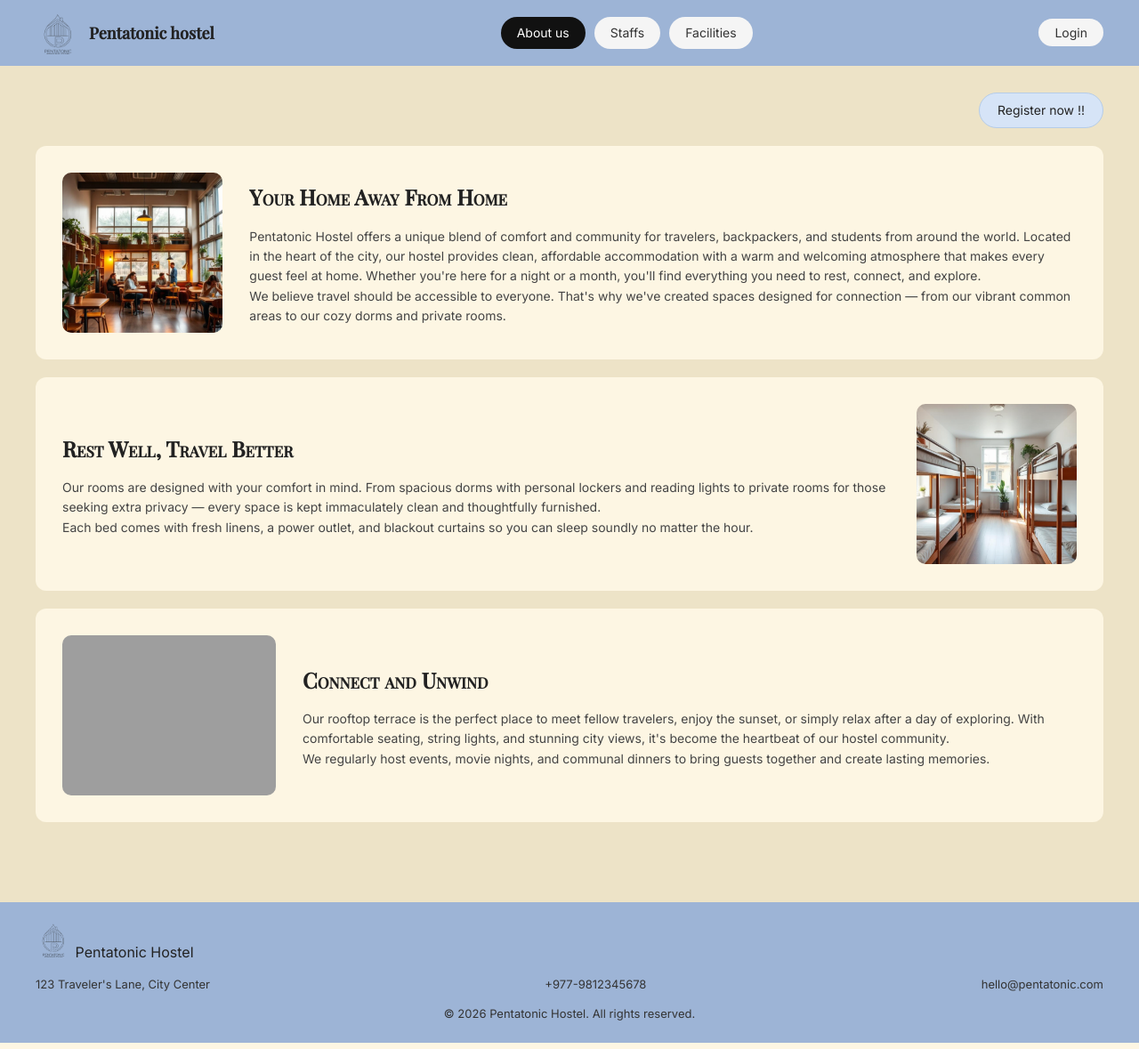
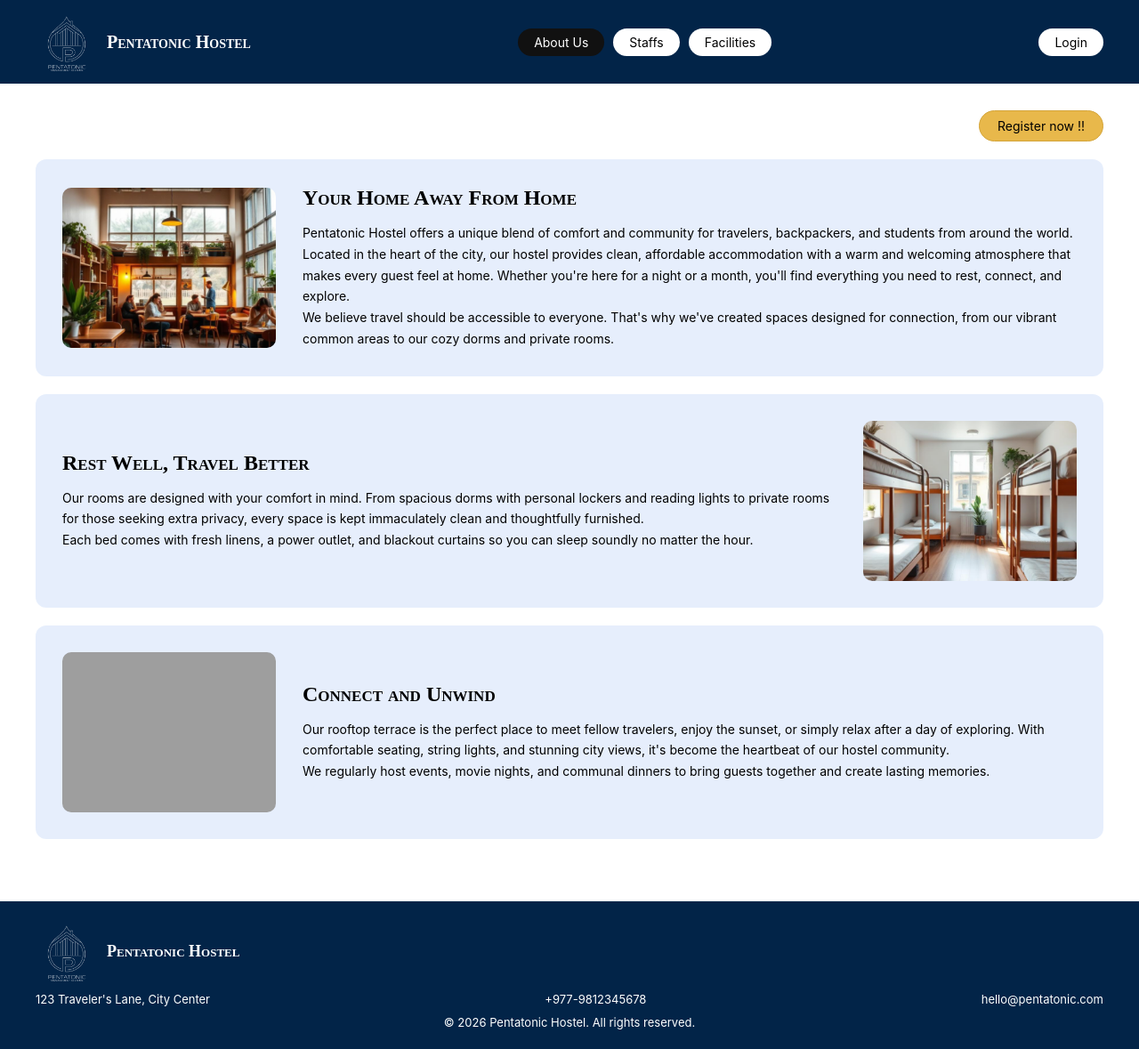
Before and after one commit to kraneelManandhar/HostelManagementSystem, a PHP site: page /HOSTELMANAGEMENTSYSTEM/ in a window 1280 px wide. Shown: the whole page at 89% size. Run offline with PHP 8.4, Linux system fonts and the light colour scheme; some libraries are stand-ins or nearby versions; grey boxes are pictures that could not be loaded.

Commit message:
Updated homepage with color theme

```diff
--- /dev/null
+++ b/controllers/PageController.php
@@ -0,0 +1,21 @@
+<?php
+
+class PageController {
+
+    // Landing page
+    public function home() {
+        require __DIR__ . '/../views/pages/about.php';
+    }
+
+    public function about() {
+        require __DIR__ . '/../views/pages/about.php';
+    }
+
+    public function staff() {
+        require __DIR__ . '/../views/pages/staff.php';
+    }
+
+    public function facilities() {
+        require __DIR__ . '/../views/pages/facilities.php';
+    }
+}
--- a/public/css/style.css
+++ b/public/css/style.css
@@ -1,24 +1,62 @@
-/* =============================================
-   1. RESET & BASE
-   ============================================= */
+/* CSS VARIABLES */
+:root {
+  /* Core Colors */
+  --white: #ffffff;
+  --black: #000000;
+  --primary-dark: #022448;
+  --light-blue: #aac4f54a;
+  --hover-blue: #c8d9ed;
+  --accent-yellow: #e8b84b;
+  --accent-yellow-dark: #d4a438;
+
+  /* Navbar */
+  --nav-bg: var(--primary-dark);
+  --nav-link-bg: var(--white);
+  --nav-link-text: var(--black);
+  --nav-link-hover: var(--hover-blue);
+  --nav-active-bg: #111;
+  --nav-active-text: var(--white);
+
+  /* Buttons */
+  --login-bg: var(--white);
+  --login-text: var(--black);
+  --login-hover: var(--hover-blue);
+
+  --register-bg: var(--accent-yellow);
+  --register-text: var(--black);
+  --register-border: var(--accent-yellow-dark);
+  --register-hover: var(--accent-yellow-dark);
+
+  /* Sections */
+  --section-bg: var(--light-blue);
+  --text-dark: var(--black);
+
+  /* Footer */
+  --footer-bg: var(--primary-dark);
+  --footer-text: var(--white);
+
+  /* Logo */
+  --logo-size: 70px;
+  --logo-filter: invert(1);
+}
+
+/* RESET */
 * {
   margin: 0;
   padding: 0;
   box-sizing: border-box;
 }
 
+/* BODY */
 body {
   font-family: "Inter", sans-serif;
-  background-color: #ede3c7; /* Warm cream background */
-  color: #222;
-  line-height: 1.6;
+  background-color: var(--white);
+  color: var(--black);
 }
 
-/* =============================================
-   2. NAVBAR
-   ============================================= */
+/* NAVBAR */
 .navbar {
-  background-color: #9db4d6; /* Soft blue */
+  background-color: var(--nav-bg);
   padding: 12px 40px;
 }
 
@@ -28,54 +66,83 @@ body {
   align-items: center;
 }
 
+/* LOGO */
 .logo {
+  font-family: "Playfair Display", serif;
+  font-weight: 800;
+  font-size: 18px;
+}
+
+/* FIX: clickable logo */
+.logo a {
   display: flex;
   align-items: center;
   gap: 10px;
+  text-decoration: none;
+  color: var(--white);
+  font-family: "Playfair Display", serif;
   font-weight: 800;
-  font-size: 18px;
-  font-family: "Playfair Display", serif;
+  font-size: 20px;
+  font-variant: small-caps;
+}
+
+.logo a:visited {
+  color: var(--white);
 }
 
 .logo img {
-  width: 50px;
-  height: 50px;
+  width: var(--logo-size);
+  height: var(--logo-size);
   object-fit: contain;
+  filter: var(--logo-filter);
 }
 
+/* NAV LINKS */
 .nav-links {
   display: flex;
   gap: 10px;
 }
 
-.nav-links a,
-.login-btn {
+.nav-links a {
   text-decoration: none;
-  color: #333;
+  color: var(--nav-link-text);
   padding: 7px 18px;
   border-radius: 20px;
-  background-color: #f5f5f5;
+  background-color: var(--nav-link-bg);
   font-size: 14px;
   transition: 0.2s;
 }
 
-.nav-links a:hover,
-.login-btn:hover {
-  background-color: #e0e0e0;
+.nav-links a:hover {
+  background-color: var(--nav-link-hover);
 }
 
 .nav-links a.active {
-  background-color: #111;
-  color: #fff;
+  background-color: var(--nav-active-bg);
+  color: var(--nav-active-text);
 }
 
-/* =============================================
-   3. MAIN CONTENT
-   ============================================= */
+/* LOGIN BUTTON */
+.login-btn {
+  text-decoration: none;
+  padding: 7px 18px;
+  border-radius: 20px;
+  background-color: var(--login-bg);
+  color: var(--login-text);
+  font-size: 14px;
+  transition: 0.2s;
+}
+
+.login-btn:hover {
+  background-color: var(--login-hover);
+}
+
+/* MAIN CONTENT */
 .main-content {
   padding: 30px 40px;
 }
 
+/* REGISTER BUTTON */
 .register-bar {
   display: flex;
   justify-content: flex-end;
@@ -84,26 +151,25 @@ body {
 
 .register-btn {
   text-decoration: none;
-  background-color: #d6e4f7;
-  color: #222;
+  background-color: var(--register-bg);
+  color: var(--register-text);
   padding: 8px 20px;
   border-radius: 20px;
   font-size: 14px;
-  border: 1px solid #b5cce8;
+  border: 1px solid var(--register-border);
+  transition: 0.2s;
 }
 
 .register-btn:hover {
-  background-color: #c0d6ef;
+  background-color: var(--register-hover);
 }
 
-/* =============================================
-   4. LANDING PAGE SECTIONS
-   ============================================= */
+/* SECTION BLOCK */
 .section-block {
   display: flex;
   align-items: center;
   gap: 30px;
-  background-color: #fdf6e3;
+  background-color: var(--section-bg);
   border-radius: 12px;
   padding: 30px;
   margin-bottom: 20px;
@@ -117,52 +183,61 @@ body {
   width: 240px;
   height: 180px;
   object-fit: cover;
+  flex-shrink: 0;
   border-radius: 10px;
 }
 
+/* TEXT */
 .section-text h2 {
   font-family: "Playfair Display", serif;
   font-size: 24px;
   margin-bottom: 14px;
   font-variant: small-caps;
+  color: var(--text-dark);
 }
 
 .section-text p {
   font-size: 14px;
-  color: #444;
+  line-height: 1.7;
+  color: var(--text-dark);
 }
 
-/* =============================================
-   5. STAFF PAGE
-   ============================================= */
+/* STAFF */
 .staff-name {
   font-size: 17px;
   font-weight: 600;
+  color: var(--text-dark);
 }
 
 .staff-contact {
   font-size: 13px;
-  color: #555;
+  color: var(--text-dark);
 }
 
 .staff-bio {
-  margin-top: 10px;
+  margin-top: 12px;
   font-size: 13.5px;
-  color: #444;
+  line-height: 1.7;
+  color: var(--text-dark);
 }
 
-/* =============================================
-   6. FACILITIES PAGE
-   ============================================= */
+/* FACILITIES */
 .facilities-grid {
   display: grid;
   grid-template-columns: 1fr 1fr;
   gap: 20px;
-  background-color: #fdf6e3;
+  background-color: var(--section-bg);
   border-radius: 12px;
   padding: 24px;
   max-width: 900px;
   margin: 0 auto;
+}
+
+.facility-card {
+  display: flex;
+  flex-direction: column;
+  align-items: center;
+  gap: 8px;
 }
 
 .facility-card img {
@@ -173,87 +248,52 @@ body {
 }
 
 .facility-card p {
-  text-align: center;
+  font-size: 14px;
+  color: var(--text-dark);
 }
 
-/* =============================================
-   7. REGISTRATION PAGE
-   ============================================= */
-.registration-card {
-  background-color: #fdf6e3;
-  max-width: 950px;
-  margin: 0 auto;
-  padding: 40px;
-  border-radius: 15px;
+/* FOOTER */
+.footer {
+  background-color: var(--footer-bg);
+  padding: 22px 40px;
+  margin-top: 20px;
 }
-
-.reg-section {
-  background-color: #adc4f0;
-  border-radius: 12px;
-  padding: 20px;
-  margin-bottom: 20px;
-}
-
-.reg-input-grid input,
-.reg-input-grid select,
-.reg-input-grid textarea {
-  width: 100%;
-  padding: 10px;
-  border: 2px solid #111;
-  background-color: #cbdcf7;
-}
-
-/* =============================================
-   8. FOOTER
-   ============================================= */
-.footer {
-  background-color: #9db4d6;
-  padding: 22px 40px;
-  margin-top: 40px;
-}
-
-.footer-logo img {
-  width: 40px;
-  height: 40px;
-}
-
-.footer p {
-  font-size: 13px;
-  color: #333;
-}
-
-/* ===== FIXED FOOTER LAYOUT ===== */
 
 .footer-container {
   display: flex;
   flex-direction: column;
-  gap: 12px;
+  gap: 10px;
 }
 
-/* Top row */
-.footer-top {
+.footer-logo {
   display: flex;
   align-items: center;
+  gap: 10px;
+  font-family: "Playfair Display", serif;
+  font-weight: 800;
+  font-size: 18px;
+  font-variant: small-caps;
+  color: var(--footer-text);
 }
 
-/* Middle row (3 columns) */
+.footer-logo img {
+  width: var(--logo-size);
+  height: var(--logo-size);
+  object-fit: contain;
+  filter: var(--logo-filter);
+}
+
 .footer-middle {
   display: flex;
   justify-content: space-between;
-  align-items: center;
-  flex-wrap: wrap;
 }
 
-.footer-left,
-.footer-center,
-.footer-right {
+.footer-middle p,
+.footer-bottom {
   font-size: 13px;
-  color: #333;
+  color: var(--footer-text);
 }
 
-/* Bottom row */
 .footer-bottom {
   text-align: center;
-  font-size: 13px;
-  color: #333;
 }
--- a/views/layout/header.php
+++ b/views/layout/header.php
@@ -3,8 +3,8 @@ if (session_status() === PHP_SESSION_NONE) {
     session_start();
 }
 
-// Get current page for active nav highlight
-$currentPage = basename($_SERVER['PHP_SELF']);
+// Fix active page
+$currentPage = $_GET['page'] ?? 'about';
 ?>
 
 <!DOCTYPE html>
@@ -14,14 +14,8 @@ $currentPage = basename($_SERVER['PHP_SELF']);
     <meta name="viewport" content="width=device-width, initial-scale=1.0">
     <title>Pentatonic Hostel</title>
 
-    <!-- CSS -->
     <link rel="stylesheet" href="/HostelManagementSystem/public/css/style.css">
-
-    <!-- Icons -->
     <script src="https://cdn.jsdelivr.net/npm/@phosphor-icons/web"></script>
-
-    <!-- Google Fonts -->
-    <link href="https://fonts.googleapis.com/css2?family=Playfair+Display:wght@500&family=Inter:wght@300;400;500&display=swap" rel="stylesheet">
 </head>
 
 <body>
@@ -31,25 +25,35 @@ $currentPage = basename($_SERVER['PHP_SELF']);
 
         <!-- Logo -->
         <div class="logo">
-            <img src="/HostelManagementSystem/public/images/logo.png" alt="Logo">
-            <span>Pentatonic hostel</span>
+            <a href="/HostelManagementSystem/index.php">
+                <img src="/HostelManagementSystem/public/images/logo.png" alt="Logo">
+                <span>Pentatonic Hostel</span>
+            </a>
         </div>
 
         <!-- Navigation -->
         <nav class="nav-links">
-            <a href="/HostelManagementSystem/index.php"
-               class="<?= ($currentPage == 'index.php') ? 'active' : '' ?>">About us</a>
+            <a href="/HostelManagementSystem/index.php?page=about"
+               class="<?= ($currentPage == 'about') ? 'active' : '' ?>">
+               About Us
+            </a>
 
-            <a href="/HostelManagementSystem/public/staff.php"
-               class="<?= ($currentPage == 'staff.php') ? 'active' : '' ?>">Staffs</a>
+            <a href="/HostelManagementSystem/index.php?page=staff"
+               class="<?= ($currentPage == 'staff') ? 'active' : '' ?>">
+               Staffs
+            </a>
 
-            <a href="/HostelManagementSystem/public/facilities.php"
-               class="<?= ($currentPage == 'facilities.php') ? 'active' : '' ?>">Facilities</a>
+            <a href="/HostelManagementSystem/index.php?page=facilities"
+               class="<?= ($currentPage == 'facilities') ? 'active' : '' ?>">
+               Facilities
+            </a>
         </nav>
 
-        <!-- Login Button -->
+        <!-- Login -->
         <div class="nav-actions">
-            <a href="/HostelManagementSystem/views/auth/login.php" class="login-btn">Login</a>
+            <a href="/HostelManagementSystem/views/auth/login.php" class="login-btn">
+                Login
+            </a>
         </div>
 
     </div>
--- a/views/index.php
+++ b/views/pages/about.php
@@ -1,12 +1,12 @@
 <?php
-include(__DIR__ . '/layout/header.php');
+include(__DIR__ . '/../layout/header.php');
 ?>
 
 <main class="main-content">
 
-    <!-- Register Now button (top right) -->
+    <!-- Register Now button -->
     <div class="register-bar">
-        <a href="/HostelManagementSystem/index.php?action=register" class="register-btn">Register now !!</a>
+        <a href="/HostelManagementSystem/views/auth/register.php" class="register-btn">Register now !!</a>
     </div>
 
     <!-- Section 1: Your Home Away From Home -->
@@ -24,7 +24,7 @@ include(__DIR__ . '/layout/header.php');
             </p>
             <p>
                 We believe travel should be accessible to everyone. That's why we've created
-                spaces designed for connection — from our vibrant common areas to our cozy
+                spaces designed for connection, from our vibrant common areas to our cozy
                 dorms and private rooms.
             </p>
         </div>
@@ -39,7 +39,7 @@ include(__DIR__ . '/layout/header.php');
             <p>
                 Our rooms are designed with your comfort in mind. From spacious
                 dorms with personal lockers and reading lights to private rooms for
-                those seeking extra privacy — every space is kept immaculately clean
+                those seeking extra privacy, every space is kept immaculately clean
                 and thoughtfully furnished.
             </p>
             <p>
@@ -70,4 +70,4 @@ include(__DIR__ . '/layout/header.php');
 
 </main>
 
-<?php include(__DIR__ . '/layout/footer.php'); ?>
+<?php include(__DIR__ . '/../layout/footer.php'); ?>
--- a/public/facilities.php
+++ b/views/pages/facilities.php
@@ -1,5 +1,5 @@
 <?php
-include(__DIR__ . '/../views/layout/header.php');
+include(__DIR__ . '/../layout/header.php');
 ?>
 
 <main class="main-content">
@@ -46,4 +46,4 @@ include(__DIR__ . '/../views/layout/header.php');
 
 </main>
 
-<?php include(__DIR__ . '/../views/layout/footer.php'); ?>
+<?php include(__DIR__ . '/../layout/footer.php'); ?>
```
Also changed, not shown: index.php (+7 -45 lines), views/pages/staff.php (renamed from public/staff.php, +12 -18 lines), views/layout/footer.php (line endings or trailing spaces).
